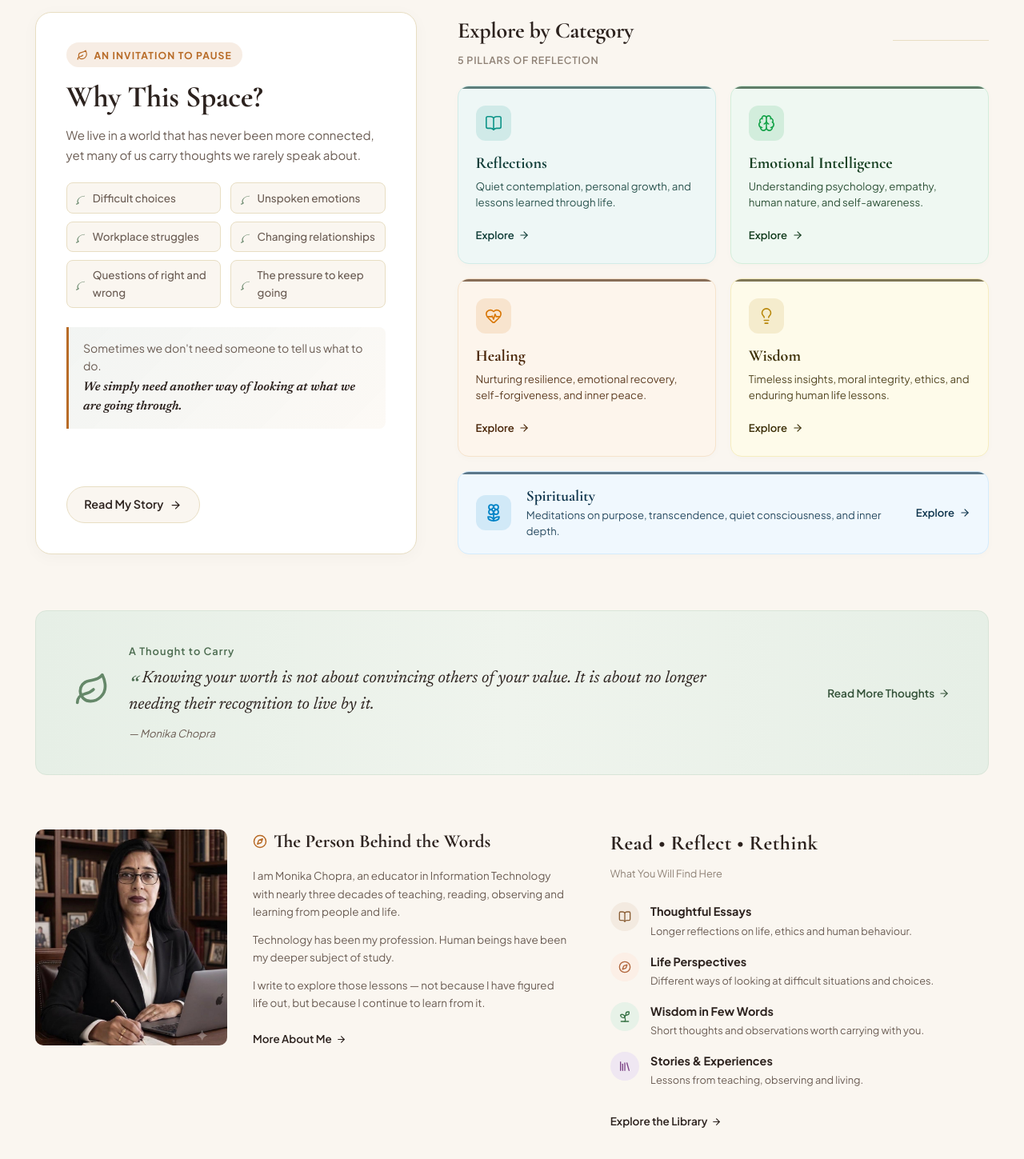
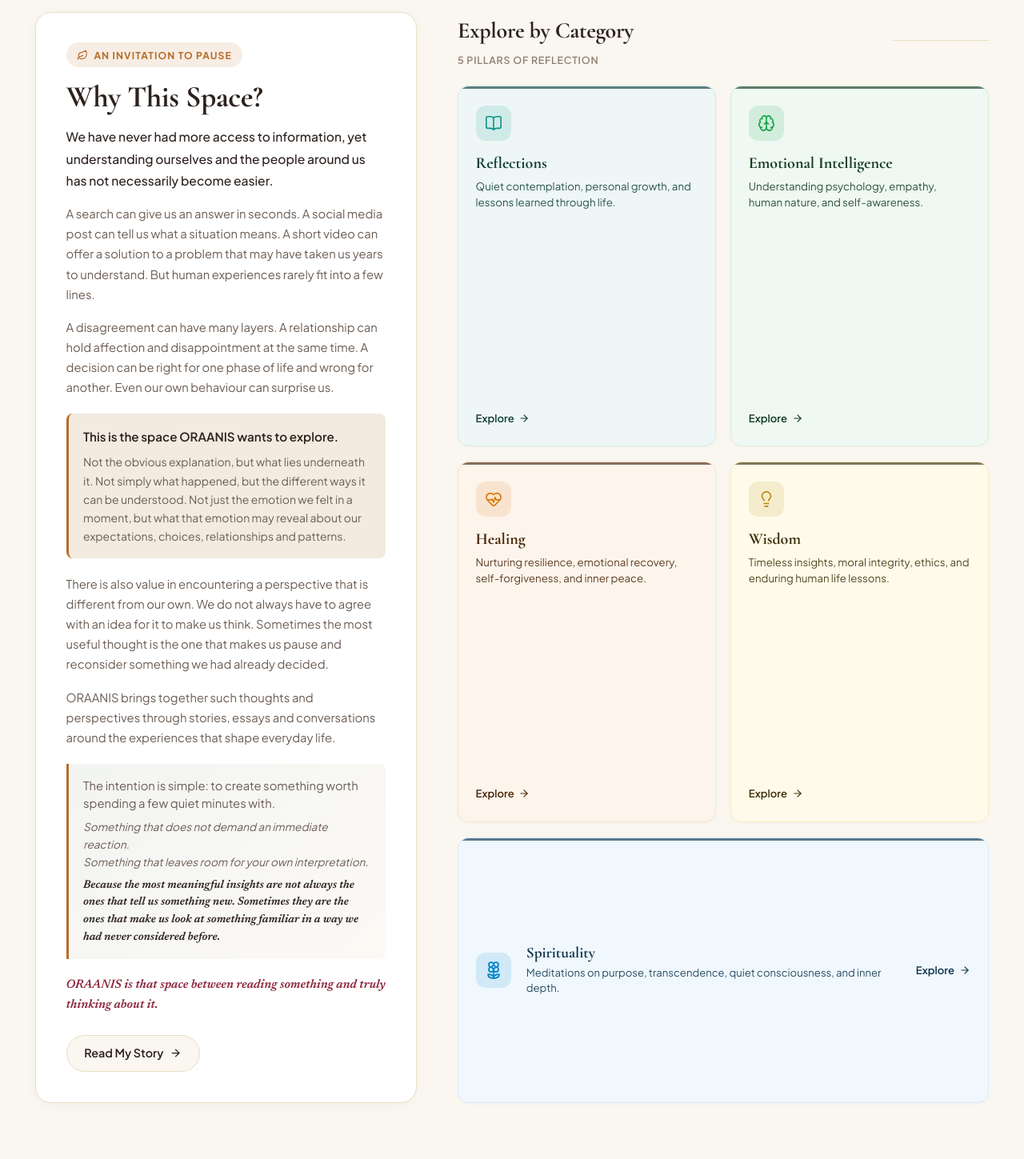
Before and after one commit to agglobal0/aetheria, a React (Vite) app in the folder client/: page / in a window 1280 px wide. Shown: the part 671-2120 px from the top of the page at 80% size. Built offline with nearby package versions, Linux system fonts and the light colour scheme; no server answers; a web font is replaced by a local one.

Commit message:
Update 'Why This Space?' section with official ORAANIS text

```diff
--- a/client/src/pages/Home.jsx
+++ b/client/src/pages/Home.jsx
@@ -143,36 +143,66 @@ export default function Home() {
                   Why This Space?
                 </h2>
 
-                <p className="why-space-intro">
-                  We live in a world that has never been more connected, yet many of us carry thoughts we rarely speak about.
+                <p style={{ fontSize: '0.975rem', lineHeight: '1.75', color: 'var(--text-primary)', marginBottom: '1rem', fontWeight: '500' }}>
+                  We have never had more access to information, yet understanding ourselves and the people around us has not necessarily become easier.
                 </p>
 
-                {/* Topics Grid */}
-                <div className="why-space-topics-grid">
-                  {[
-                    'Difficult choices',
-                    'Unspoken emotions',
-                    'Workplace struggles',
-                    'Changing relationships',
-                    'Questions of right and wrong',
-                    'The pressure to keep going'
-                  ].map((item, idx) => (
-                    <div key={idx} className="why-space-topic-item">
-                      <LeafBullet size={13} color="#6C8A6F" />
-                      <span>{item}</span>
-                    </div>
-                  ))}
+                <p style={{ fontSize: '0.925rem', lineHeight: '1.7', color: 'var(--text-secondary)', marginBottom: '1rem' }}>
+                  A search can give us an answer in seconds. A social media post can tell us what a situation means. A short video can offer a solution to a problem that may have taken us years to understand. But human experiences rarely fit into a few lines.
+                </p>
+
+                <p style={{ fontSize: '0.925rem', lineHeight: '1.7', color: 'var(--text-secondary)', marginBottom: '1.25rem' }}>
+                  A disagreement can have many layers. A relationship can hold affection and disappointment at the same time. A decision can be right for one phase of life and wrong for another. Even our own behaviour can surprise us.
+                </p>
+
+                {/* Focus Explore Block */}
+                <div style={{
+                  padding: '1rem 1.15rem',
+                  backgroundColor: 'var(--bg-tertiary)',
+                  borderRadius: 'var(--radius-sm)',
+                  borderLeft: '3px solid var(--accent-primary)',
+                  marginBottom: '1.25rem'
+                }}>
+                  <p style={{ fontSize: '0.95rem', fontWeight: '600', color: 'var(--text-primary)', marginBottom: '0.5rem' }}>
+                    This is the space ORAANIS wants to explore.
+                  </p>
+                  <p style={{ fontSize: '0.875rem', lineHeight: '1.65', color: 'var(--text-secondary)', margin: 0 }}>
+                    Not the obvious explanation, but what lies underneath it. Not simply what happened, but the different ways it can be understood. Not just the emotion we felt in a moment, but what that emotion may reveal about our expectations, choices, relationships and patterns.
+                  </p>
                 </div>
 
+                <p style={{ fontSize: '0.925rem', lineHeight: '1.7', color: 'var(--text-secondary)', marginBottom: '1rem' }}>
+                  There is also value in encountering a perspective that is different from our own. We do not always have to agree with an idea for it to make us think. Sometimes the most useful thought is the one that makes us pause and reconsider something we had already decided.
+                </p>
+
+                <p style={{ fontSize: '0.925rem', lineHeight: '1.7', color: 'var(--text-secondary)', marginBottom: '1.25rem' }}>
+                  ORAANIS brings together such thoughts and perspectives through stories, essays and conversations around the experiences that shape everyday life.
+                </p>
+
                 {/* Philosophical Quote Card */}
-                <div className="why-space-quote-card">
-                  <p className="why-space-quote-lead">
-                    Sometimes we don't need someone to tell us what to do.
+                <div className="why-space-quote-card" style={{ marginBottom: '1.25rem' }}>
+                  <p className="why-space-quote-lead" style={{ fontSize: '0.925rem', marginBottom: '0.5rem' }}>
+                    The intention is simple: to create something worth spending a few quiet minutes with.
                   </p>
-                  <p className="why-space-quote-core">
-                    We simply need another way of looking at what we are going through.
+                  <div style={{ fontSize: '0.85rem', lineHeight: '1.6', color: 'var(--text-secondary)', fontStyle: 'italic', marginBottom: '0.5rem' }}>
+                    <div>Something that does not demand an immediate reaction.</div>
+                    <div>Something that leaves room for your own interpretation.</div>
+                  </div>
+                  <p className="why-space-quote-core" style={{ fontSize: '0.875rem', marginTop: '0.5rem' }}>
+                    Because the most meaningful insights are not always the ones that tell us something new. Sometimes they are the ones that make us look at something familiar in a way we had never considered before.
                   </p>
                 </div>
+
+                <p style={{
+                  fontSize: '0.95rem',
+                  fontFamily: 'var(--font-serif)',
+                  fontWeight: '600',
+                  color: 'var(--accent-burgundy, #8B263E)',
+                  fontStyle: 'italic',
+                  marginBottom: '1.5rem'
+                }}>
+                  ORAANIS is that space between reading something and truly thinking about it.
+                </p>
               </div>
 
               <div>
```
